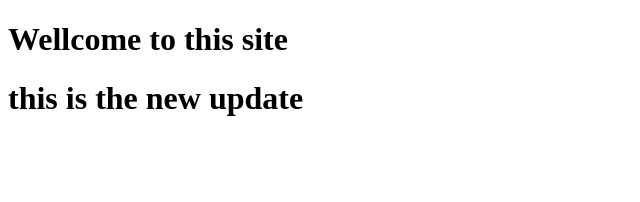
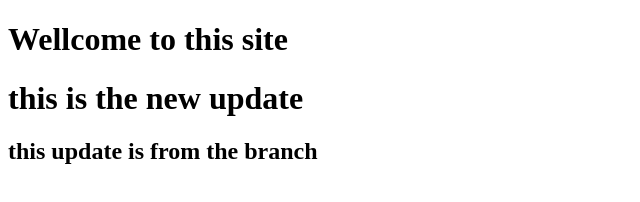
Before and after one commit to koyra/hello-world, a plain HTML site: page index.html in a window 1280 px wide. Shown: the whole page, without its empty margins (0-640 px from the left). Drawn offline with Linux system fonts and the light colour scheme.

Commit message:
update from the branch

```diff
--- a/index.html
+++ b/index.html
@@ -7,6 +7,8 @@
 <body>
 <h1>Wellcome to this site </h1>
 <h1>this is the new update</h1>
+<h2>this update is from the branch<h2>
+
 
 </body>
 </html>
```
